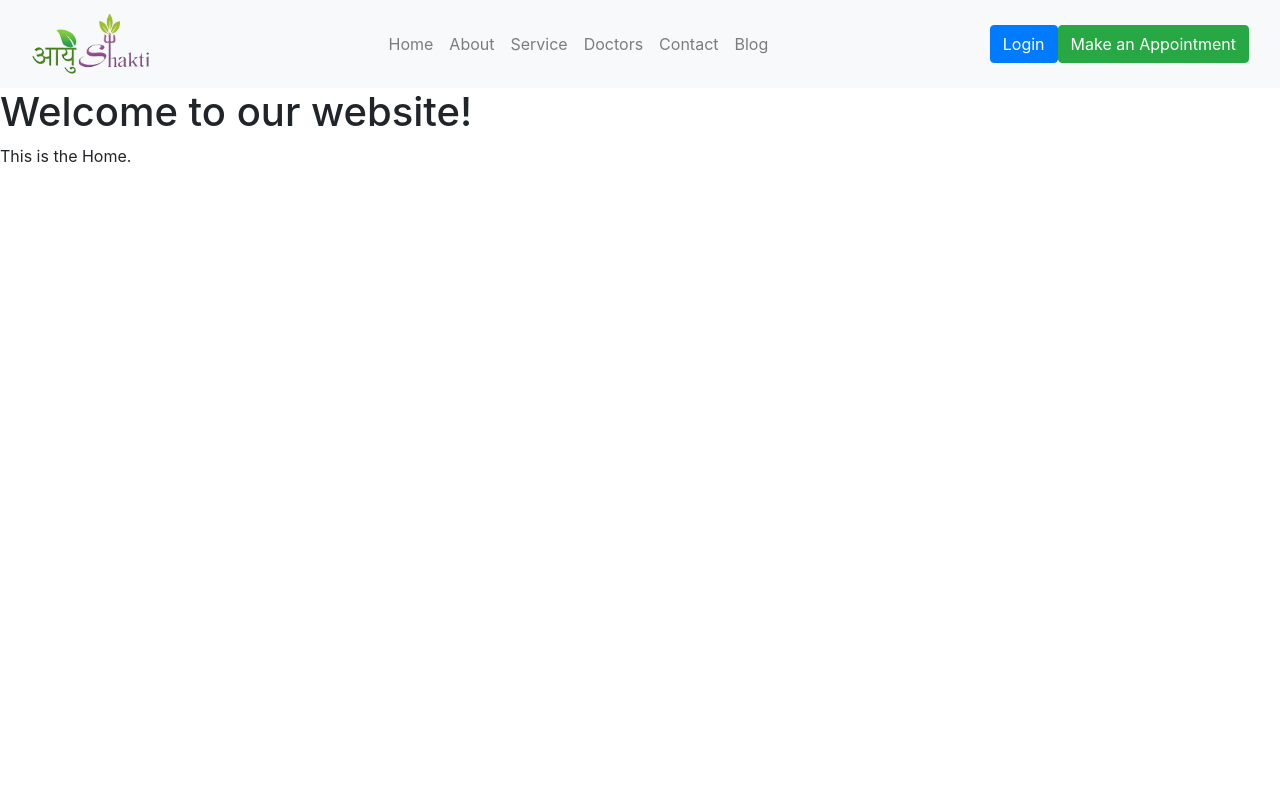
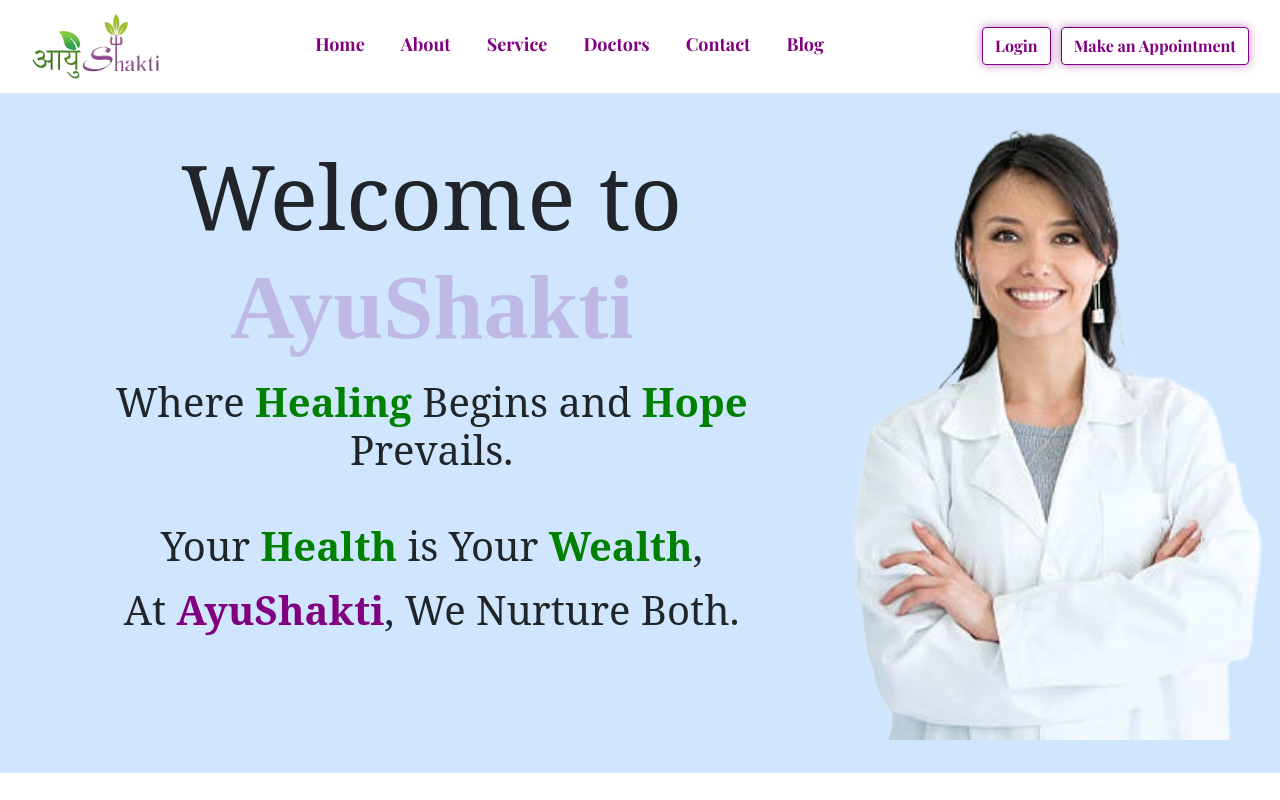
Before and after one commit to nikitabaladha/Hospital-Frontend, a React (Create React App) app in the folder hospital-forntend/: page / in a window 1280 px wide. Built offline with nearby package versions, Linux system fonts and the light colour scheme.

Commit message:
Home page ready with complete css

```diff
--- a/hospital-forntend/public/index.html
+++ b/hospital-forntend/public/index.html
@@ -7,7 +7,10 @@
   <meta name="viewport" content="width=device-width, initial-scale=1" />
   <meta name="theme-color" content="#000000" />
   <meta name="description" content="Web site created using create-react-app" />
+
   <link href="https://maxcdn.bootstrapcdn.com/bootstrap/4.5.2/css/bootstrap.min.css" rel="stylesheet">
+  <!-- Link to Google Fonts - Oswald -->
+  <link href="https://fonts.googleapis.com/css2?family=Playfair+Display:wght@700&display=swap" rel="stylesheet">
 
   <link rel="apple-touch-icon" href="%PUBLIC_URL%/logo192.png" />
   <!--
--- a/hospital-forntend/src/components/Home/Home.js
+++ b/hospital-forntend/src/components/Home/Home.js
@@ -1,13 +1,36 @@
 // components/Home.js
 import React from "react";
+import "./index.css";
 import Navbar from "../Navbar/Navbar.js";
 
 const Home = () => {
   return (
     <div>
       <Navbar />
-      <h1>Welcome to our website!</h1>
-      <p>This is the Home.</p>
+      <div className="container-fluid col-md-12 d-flex" id="mainDiv">
+        {" "}
+        <div className="Left-div col-md-8 text-center">
+          <h1 className="welcomeLine mb-3 mt-5">
+            Welcome to <span id="big-hospitalName">AyuShakti</span>
+          </h1>
+
+          <h1 className="mb-5">
+            Where <span className="left-part-upper">Healing </span>Begins and{" "}
+            <span className="left-part-upper">Hope</span> Prevails.{" "}
+          </h1>
+
+          <h1 className="mb-3 mt-5">
+            Your <span className="left-part-below">Health</span> is Your{" "}
+            <span className="left-part-below">Wealth</span>,
+          </h1>
+
+          <h1>
+            At <span className="small-hospitalName">AyuShakti</span>, We Nurture
+            Both.
+          </h1>
+        </div>
+        <div className="col-md-4 container-fluid  background-image"></div>
+      </div>
     </div>
   );
 };
--- /dev/null
+++ b/hospital-forntend/src/components/Home/index.css
@@ -0,0 +1,64 @@
+@keyframes fadeInOut {
+  0% {
+    opacity: 0;
+  }
+  50% {
+    opacity: 1;
+  }
+  100% {
+    opacity: 0;
+  }
+}
+
+#big-hospitalName {
+  color: purple;
+  font-family: "Lobster", cursive;
+  animation: fadeInOut 5s linear infinite;
+  font-weight: bold;
+}
+
+h1 {
+  font-family: "Noto Serif";
+}
+
+.left-div {
+  justify-content: center;
+}
+
+.left-part-upper {
+  color: green;
+  font-weight: bold;
+}
+
+.left-part-below {
+  color: green;
+  font-weight: bold;
+}
+
+.welcomeLine {
+  font-size: 90px;
+}
+
+.small-hospitalName {
+  color: purple;
+  font-weight: bold;
+}
+
+.background-image {
+  background-image: url("../../images/home.png");
+  background-size: contain;
+  background-repeat: no-repeat;
+  background-position: center;
+  text-align: center;
+  display: flex;
+  flex-direction: column;
+  width: 100%;
+  height: 85vh;
+  justify-content: center;
+  align-items: center;
+  position: relative;
+}
+
+#mainDiv {
+  background-color: #cfe6fe;
+}
--- a/hospital-forntend/src/components/Navbar/Navbar.js
+++ b/hospital-forntend/src/components/Navbar/Navbar.js
@@ -7,7 +7,7 @@ import logoImage from "../../images/aayushakti.png";
 
 const Navbar = () => {
   return (
-    <nav className="navbar navbar-expand-lg navbar-light bg-light">
+    <nav className="navbar navbar-expand-lg">
       <div className="container-fluid">
         <Link className="navbar-brand" to="/">
           <img id="brand-logo" src={logoImage} alt="Logo" />
@@ -51,12 +51,12 @@ const Navbar = () => {
         <div className="justify-content-end" id="navbarSupportedContent">
           <ul className="navbar-nav mb-2 mb-lg-0">
             <li className="nav-item">
-              <Link className="btn btn-primary" to="/login">
+              <Link className="btn btn-login" to="/login">
                 Login
               </Link>
             </li>
             <li className="nav-item">
-              <Link className="btn btn-success" to="/appointment">
+              <Link className="btn btn-appointment" to="/appointment">
                 Make an Appointment
               </Link>
             </li>
--- a/hospital-forntend/src/components/Navbar/index.css
+++ b/hospital-forntend/src/components/Navbar/index.css
@@ -1,3 +1,34 @@
 #brand-logo {
-  width: 120px;
+  width: 130px;
 }
+
+.navbar-nav .nav-link {
+  color: purple;
+  font-family: "Playfair Display", sans-serif;
+  font-size: 18px;
+  text-decoration: none;
+  margin-right: 20px;
+  border-bottom: 3px solid transparent;
+}
+
+.navbar-nav .nav-link:hover {
+  border-bottom: 3px solid purple;
+}
+
+.btn-login,
+.btn-appointment {
+  font-family: "Playfair Display", sans-serif;
+  color: purple;
+  border-color: purple;
+  box-shadow: 0 0 10px rgba(128, 0, 128, 0.5);
+}
+
+.btn-login {
+  margin-right: 10px;
+}
+
+.btn-login:hover,
+.btn-appointment:hover {
+  background-color: purple;
+  color: white;
+}
```
Also changed, not shown: hospital-forntend/src/images/aayushakti-1.png (deleted), hospital-forntend/src/images/home.png (added).
